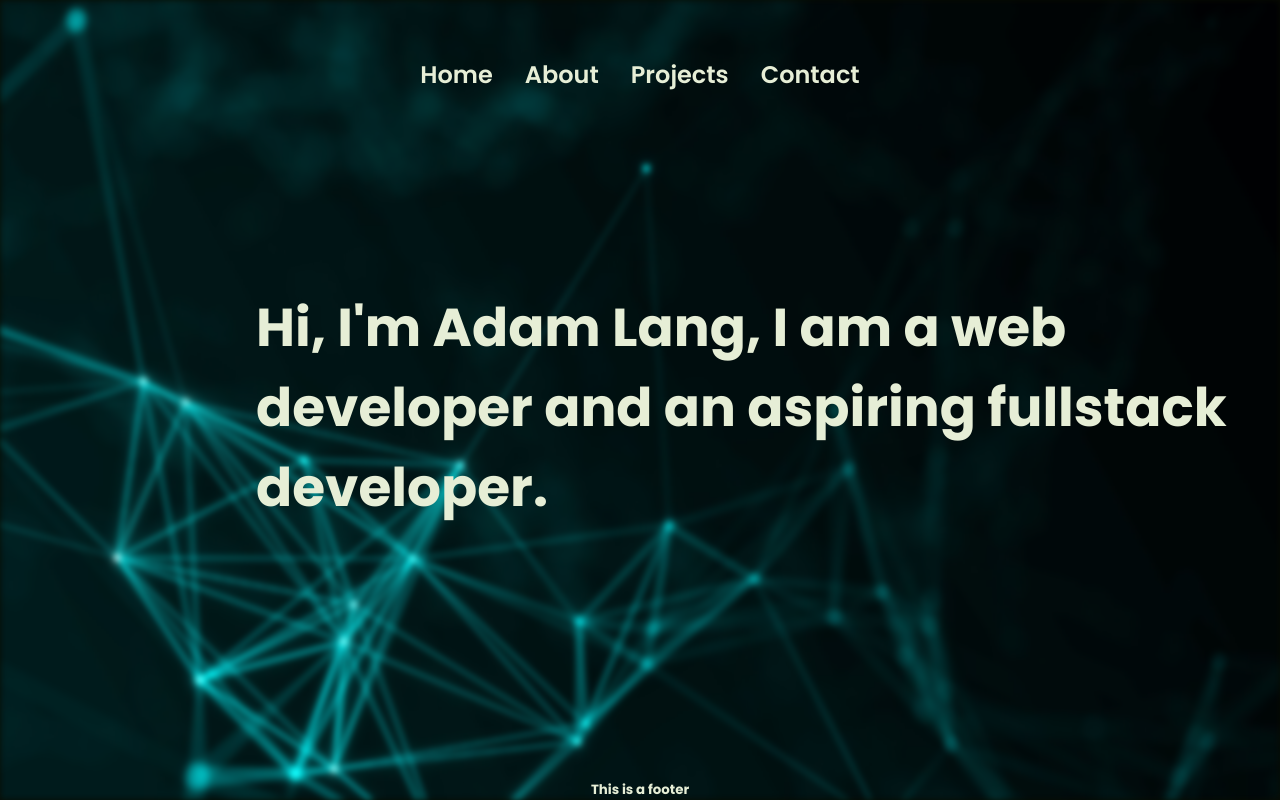
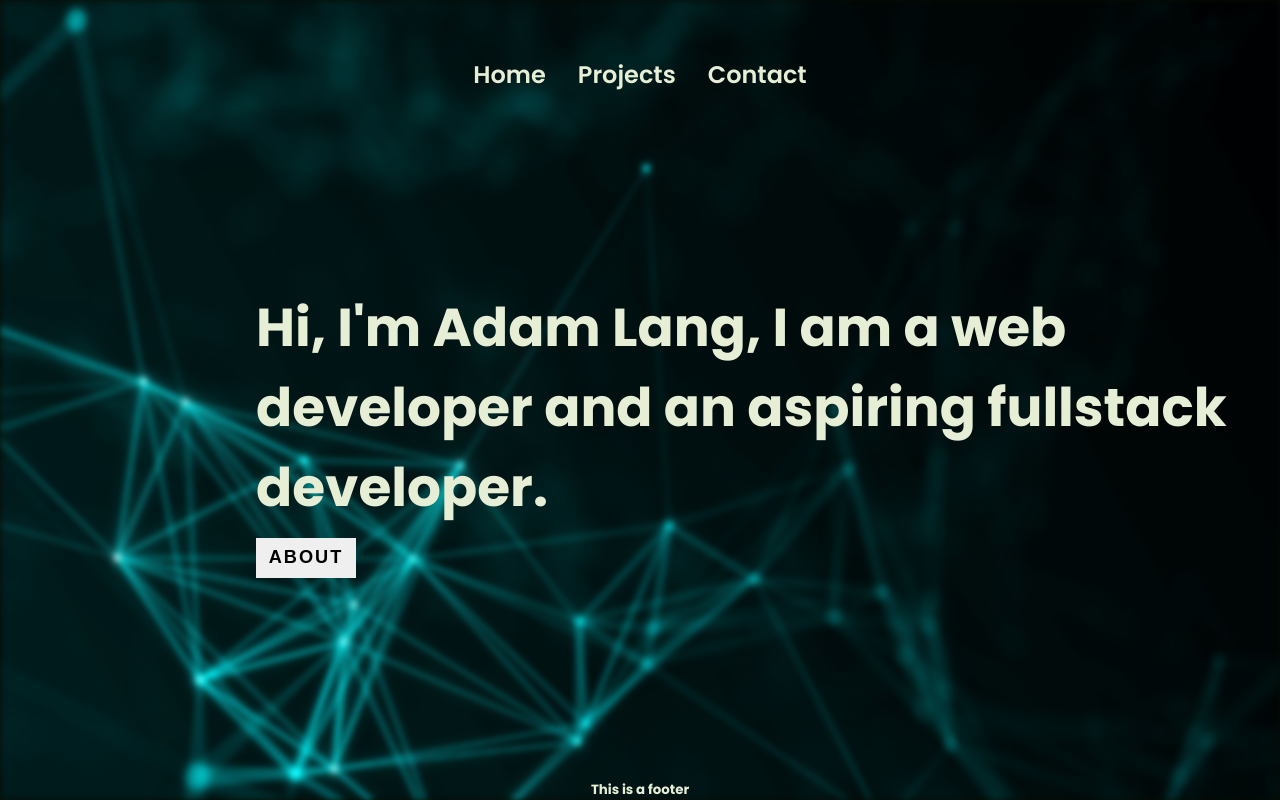
Before and after one commit to adamLangsti/Website, a React (Create React App) app: page / in a window 1280 px wide. Built offline with nearby package versions, Linux system fonts and the light colour scheme.

Commit message:
about button in abt-btn branch

```diff
--- a/src/components/Hero.js
+++ b/src/components/Hero.js
@@ -8,6 +8,7 @@ const Hero = () => {
                 Hi, I'm Adam Lang, I am a web developer and an aspiring
                 fullstack developer.
             </h1>
+            <button className='abt-btn'>About</button>
             <img className='bg' src={logo} alt='bg-img' />
         </div>
     );
--- a/src/components/Navbar.js
+++ b/src/components/Navbar.js
@@ -7,11 +7,6 @@ const Navbar = () => {
                 <li className='nav-items'>
                     <a className='nav-links' href=''>
                         Home
-                    </a>
-                </li>
-                <li className='nav-items'>
-                    <a className='nav-links' href=''>
-                        About
                     </a>
                 </li>
                 <li className='nav-items'>
--- a/src/css/index.css
+++ b/src/css/index.css
@@ -46,13 +46,26 @@
   position: relative;
   padding-top: 18rem;
   margin-left: 256px;
-  z-index: -1;
 }
 
 .header {
   color: #E6EED6;
   font-size: 3.33333rem;
   max-width: 1024px;
+}
+
+.abt-btn {
+  height: 40px;
+  width: 100px;
+  border: none;
+  font-size: 1.13636rem;
+  text-transform: uppercase;
+  letter-spacing: 2px;
+  font-weight: 900;
+}
+
+.abt-btn:hover {
+  cursor: pointer;
 }
 
 .bg {
--- a/src/scss/_hero.scss
+++ b/src/scss/_hero.scss
@@ -5,14 +5,24 @@
     position: relative;
     padding-top: 18rem;
     margin-left: 256px;
-    z-index: -1;
 }
 .header {
     color: $accent;
     font-size: $fs-xl / 1.5;
     max-width: 1024px;
 }
-
+.abt-btn {
+    height: 40px;
+    width: 100px;
+    border: none;
+    font-size: $fs-400 / 1.1;
+    text-transform: uppercase;
+    letter-spacing: 2px;
+    font-weight: 900;
+    &:hover {
+        cursor: pointer;
+    }
+}
 .bg {
     filter: blur(3px);
     min-height: 100%;
```
